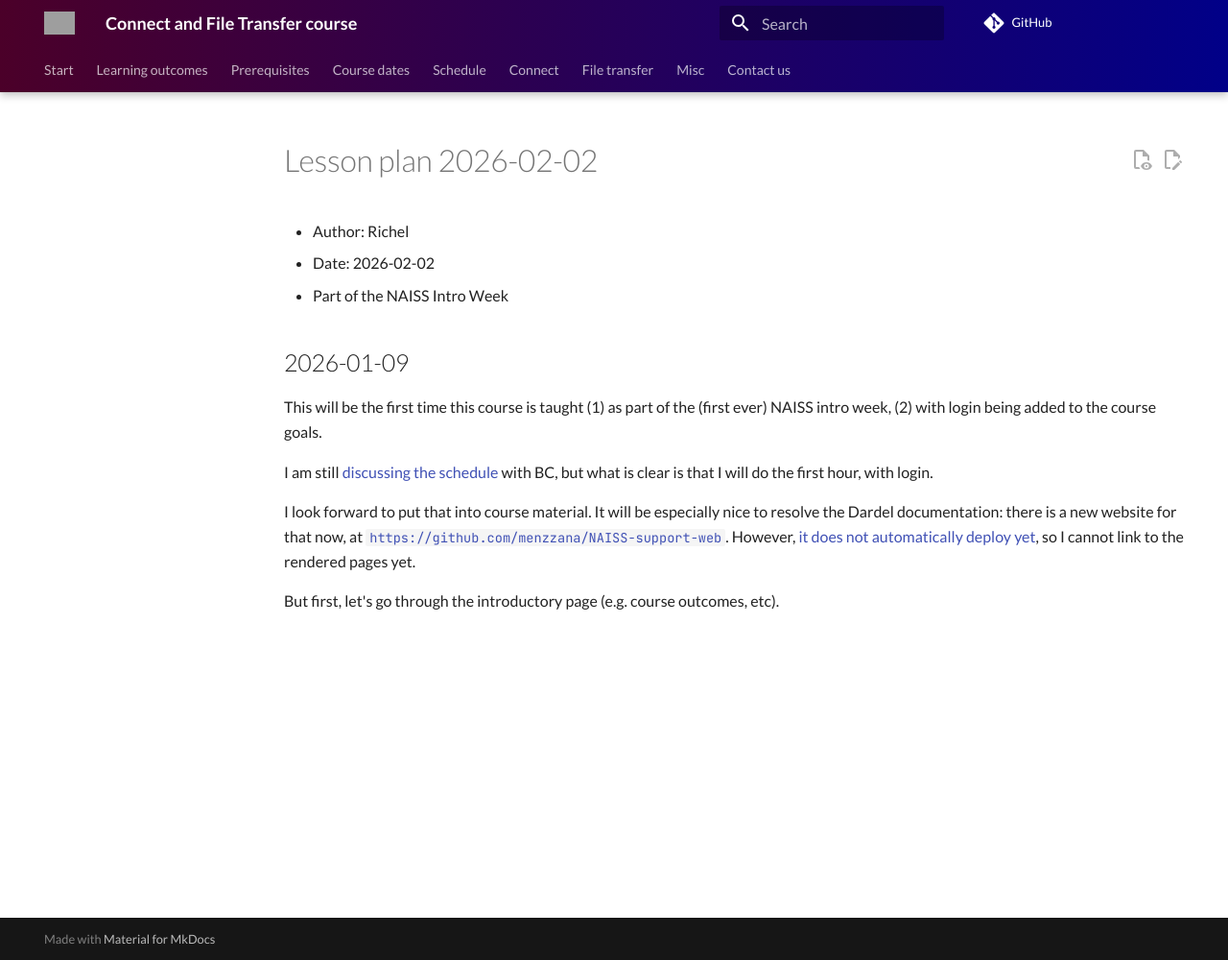
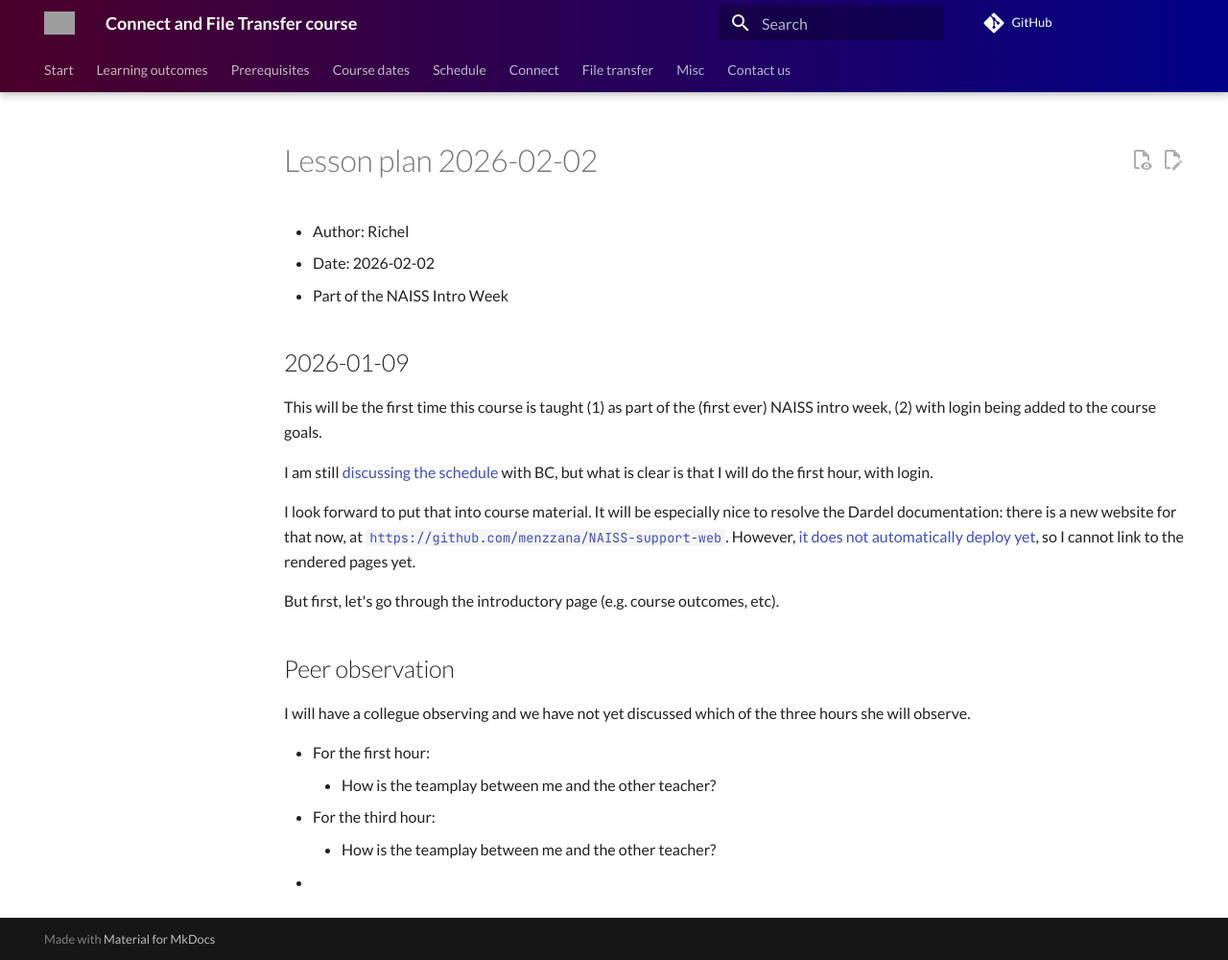
Before and after one commit to UPPMAX/naiss_file_transfer_course, an MkDocs documentation site: the page built from docs/lesson_plans/20260202/README.md, in a window 1280 px wide and 1000 px high. Shown: the whole window at 96% size. Built offline with MkDocs 1.6.1 and Material for MkDocs 9.7.7, drawn with Linux system fonts in a browser that asks for light colours; comment, search, counter and statistics services are not loaded; grey boxes are pictures that could not be loaded.

Commit message:
Add plan

```diff
--- a/docs/lesson_plans/20260202/README.md
+++ b/docs/lesson_plans/20260202/README.md
@@ -23,3 +23,16 @@ However,
 so I cannot link to the rendered pages yet.
 
 But first, let's go through the introductory page (e.g. course outcomes, etc).
+
+## Peer observation
+
+I will have a collegue observing and we have not yet discussed which
+of the three hours she will observe.
+
+- For the first hour:
+    - How is the teamplay between me and the other teacher?
+- For the third hour:
+    - How is the teamplay between me and the other teacher?
+
+
+-
```
